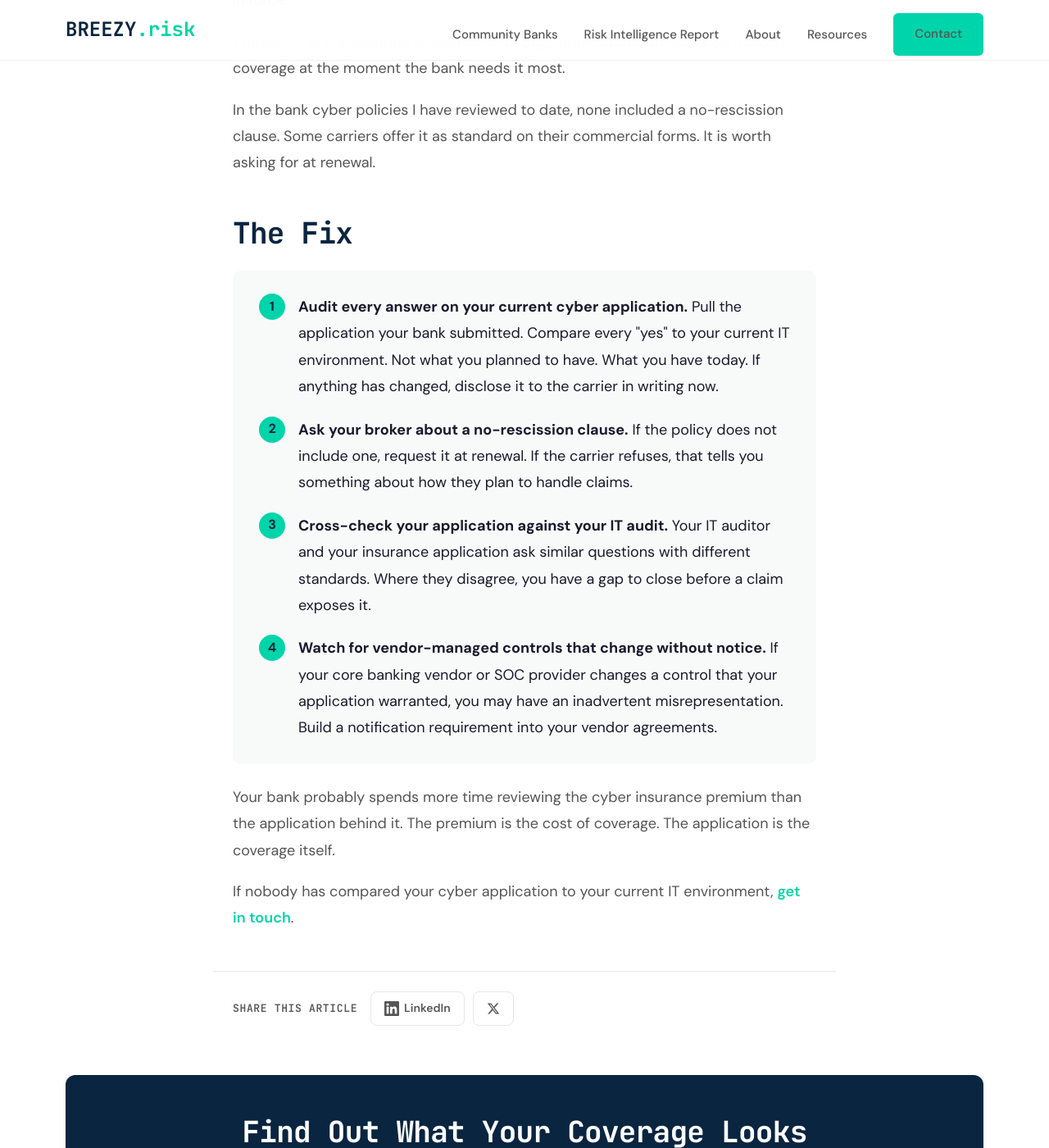
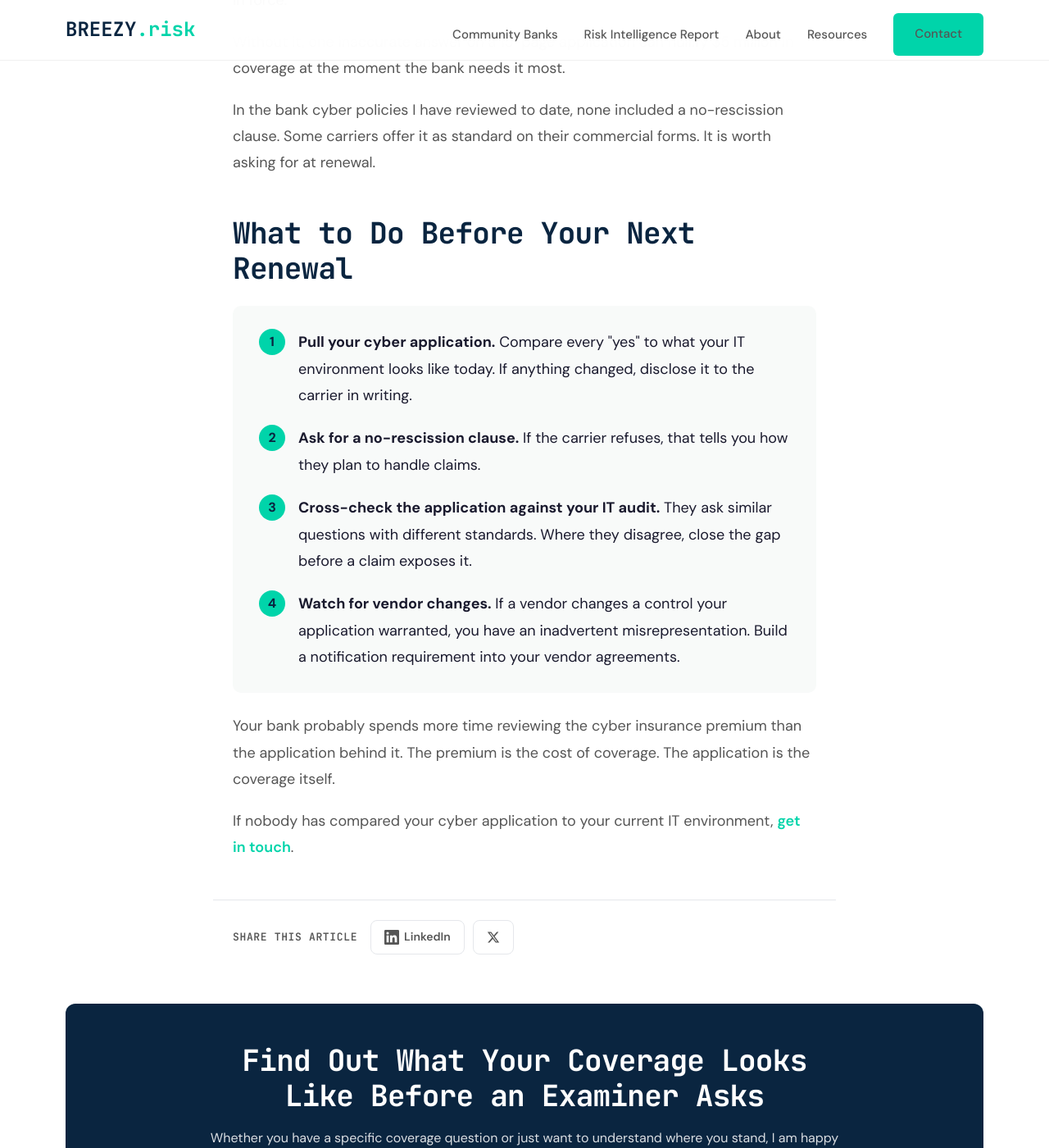
Before and after one commit to joeproe1/breezyins.com, a Jekyll site: the page built from _posts/2026-04-23-security-warranty-fails.md, in a window 1280 px wide and 1400 px high, scrolled down 3695 px. Shown: the whole window at 82% size. Built offline with Jekyll 4.4.1, drawn with Linux system fonts in a browser that asks for light colours.

Commit message:
Rename 'The Fix' to 'What to Do Before Your Next Renewal', tighten action items
Co-Authored-By: Claude Opus 4.6 <noreply@anthropic.com>

```diff
--- a/_posts/2026-04-23-security-warranty-fails.md
+++ b/_posts/2026-04-23-security-warranty-fails.md
@@ -89,24 +89,24 @@ Without it, one inaccurate answer on a 15-page application can nullify $5 millio
 
 In the bank cyber policies I have reviewed to date, none included a no-rescission clause. Some carriers offer it as standard on their commercial forms. It is worth asking for at renewal.
 
-## The Fix
+## What to Do Before Your Next Renewal
 
 <div style="background: #f8faf9; border-radius: 10px; padding: 28px 32px; margin: 24px 0;">
 <div style="display: flex; gap: 16px; margin-bottom: 20px;">
 <div style="min-width: 32px; height: 32px; background: #00D4AA; border-radius: 50%; display: flex; align-items: center; justify-content: center; font-weight: 700; color: #0A2540; font-size: 16px;">1</div>
-<div><strong>Audit every answer on your current cyber application.</strong> Pull the application your bank submitted. Compare every "yes" to your current IT environment. Not what you planned to have. What you have today. If anything has changed, disclose it to the carrier in writing now.</div>
+<div><strong>Pull your cyber application.</strong> Compare every "yes" to what your IT environment looks like today. If anything changed, disclose it to the carrier in writing.</div>
 </div>
 <div style="display: flex; gap: 16px; margin-bottom: 20px;">
 <div style="min-width: 32px; height: 32px; background: #00D4AA; border-radius: 50%; display: flex; align-items: center; justify-content: center; font-weight: 700; color: #0A2540; font-size: 16px;">2</div>
-<div><strong>Ask your broker about a no-rescission clause.</strong> If the policy does not include one, request it at renewal. If the carrier refuses, that tells you something about how they plan to handle claims.</div>
+<div><strong>Ask for a no-rescission clause.</strong> If the carrier refuses, that tells you how they plan to handle claims.</div>
 </div>
 <div style="display: flex; gap: 16px; margin-bottom: 20px;">
 <div style="min-width: 32px; height: 32px; background: #00D4AA; border-radius: 50%; display: flex; align-items: center; justify-content: center; font-weight: 700; color: #0A2540; font-size: 16px;">3</div>
-<div><strong>Cross-check your application against your IT audit.</strong> Your IT auditor and your insurance application ask similar questions with different standards. Where they disagree, you have a gap to close before a claim exposes it.</div>
+<div><strong>Cross-check the application against your IT audit.</strong> They ask similar questions with different standards. Where they disagree, close the gap before a claim exposes it.</div>
 </div>
 <div style="display: flex; gap: 16px;">
 <div style="min-width: 32px; height: 32px; background: #00D4AA; border-radius: 50%; display: flex; align-items: center; justify-content: center; font-weight: 700; color: #0A2540; font-size: 16px;">4</div>
-<div><strong>Watch for vendor-managed controls that change without notice.</strong> If your core banking vendor or SOC provider changes a control that your application warranted, you may have an inadvertent misrepresentation. Build a notification requirement into your vendor agreements.</div>
+<div><strong>Watch for vendor changes.</strong> If a vendor changes a control your application warranted, you have an inadvertent misrepresentation. Build a notification requirement into your vendor agreements.</div>
 </div>
 </div>
 
```
